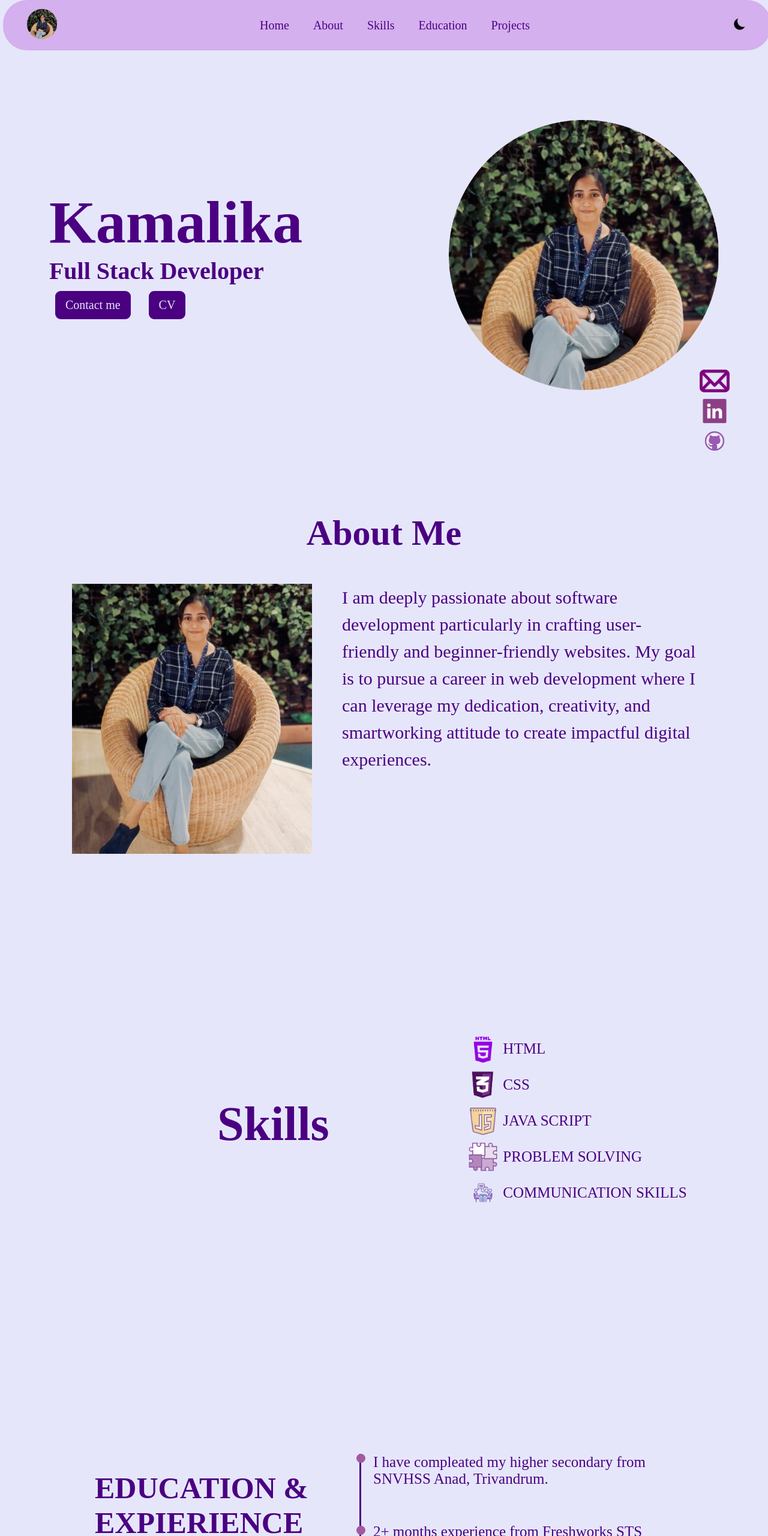
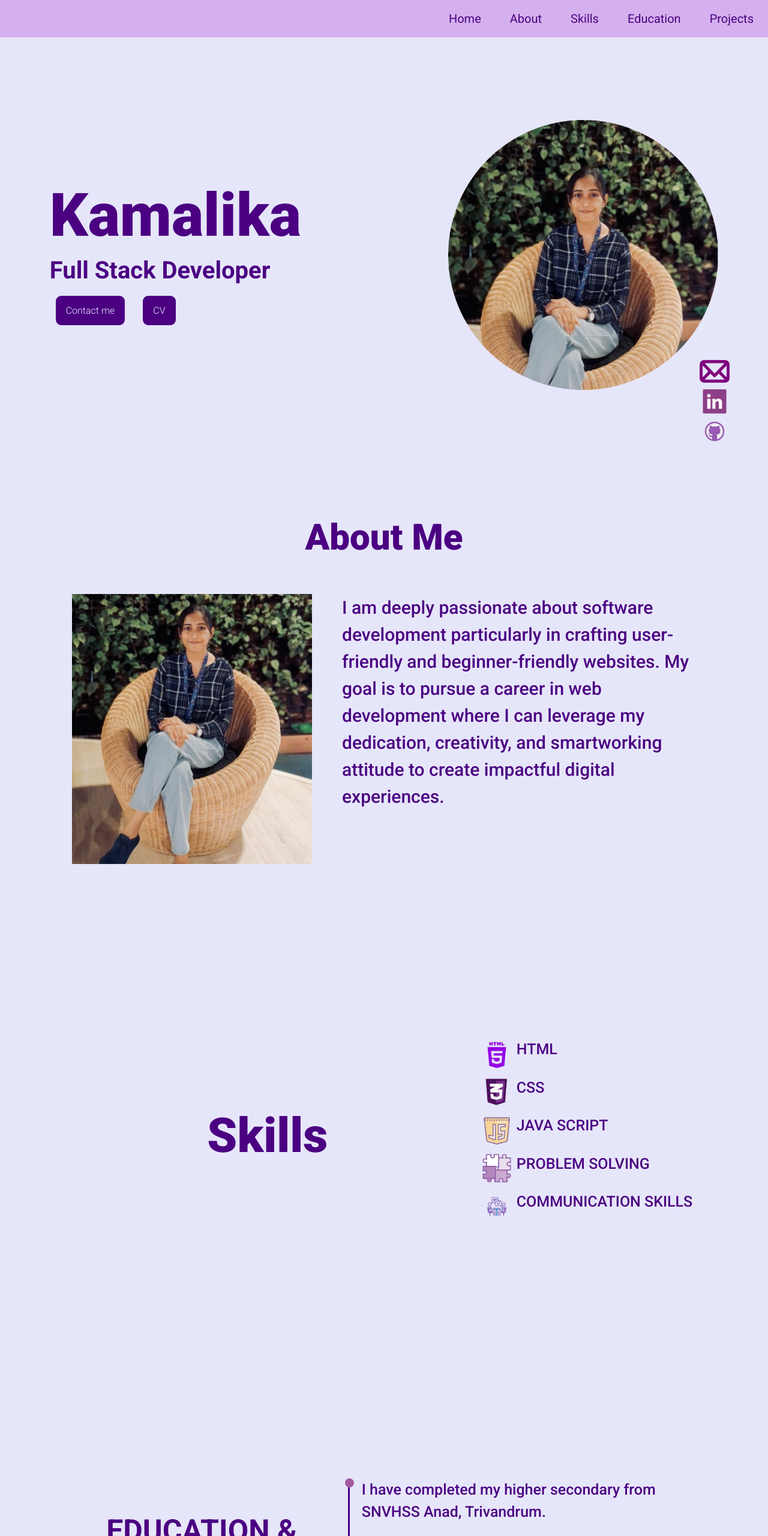
Before and after one commit to kamali-ka/portfolio-v2, a plain HTML site: page index.html in a window 1280 px wide. Shown: the top 2560 px of the page at 60% size. Drawn offline with nearby package versions, Linux system fonts and the light colour scheme.

Commit message:
modiefied page

```diff
--- a/index.html
+++ b/index.html
@@ -7,36 +7,61 @@
     <title>Kamalika | Portfolio</title>
     <link rel="stylesheet" href="./assets/styles/styles.css">
     <link rel="icon" href="./assets/images/img_round.jpg">
+    <link href="https://cdn.jsdelivr.net/npm/bootstrap@5.3.3/dist/css/bootstrap.min.css" rel="stylesheet" integrity="sha384-QWTKZyjpPEjISv5WaRU9OFeRpok6YctnYmDr5pNlyT2bRjXh0JMhjY6hW+ALEwIH" crossorigin="anonymous">
+    <script src="https://cdn.jsdelivr.net/npm/bootstrap@5.3.3/dist/js/bootstrap.bundle.min.js" integrity="sha384-YvpcrYf0tY3lHB60NNkmXc5s9fDVZLESaAA55NDzOxhy9GkcIdslK1eN7N6jIeHz" crossorigin="anonymous"></script>
     <link rel="stylesheet" href="styles.css">
+
+    <link rel="preconnect" href="https://fonts.googleapis.com">
+<link rel="preconnect" href="https://fonts.gstatic.com" crossorigin>
+<link href="https://fonts.googleapis.com/css2?family=Roboto:ital,wght@0,100;0,300;0,400;0,500;0,700;0,900;1,100;1,300;1,400;1,500;1,700;1,900&display=swap" rel="stylesheet">
+<link
+href="https://unpkg.com/boxicons@2.1.4/css/boxicons.min.css"
+rel="stylesheet"
+/>
 </head>
 
 <body>
     <div id="social-nav">
         <ul class="social-nav-items">
-            <li><a href="http://mailto:kamalika.azhakar2328@gmail.com"><img src="./assets/images/ic_email.png" alt="e-mail"></a></li>
-            <li><a href="http://www.linkedin.com/in/kamalika-azhakar-9764b631b"><img src="./assets/images/ic_linkedin.png" alt="linkedin"></a></li>
-            <li><a href="https://github.com/kamali-ka"><img src="./assets/images/ic_github.png" alt="github"></a></li>
+            <li><a href="mailto:kamalika.azhakar2328@gmail.com" target="_blank"><img src="./assets/images/ic_email.png" alt="e-mail"></a></li>
+            <li><a href="https://www.linkedin.com/in/kamalika-azhakar-9764b631b" target="_blank"><img src="./assets/images/ic_linkedin.png" alt="linkedin"></a></li>
+            <li><a href="https://github.com/kamali-ka" target="_blank"><img src="./assets/images/ic_github.png" alt="github"></a></li>
 
         </ul>
 
     </div>
-    <header class="header">
-        <div class="profile_img">
-            <img src="./assets/images/img_round.jpg" alt="kamalika_img">
+
+    <nav class="navbar navbar-expand-md bg fixed-top">
+        <button
+          class="navbar-toggler "
+          type="button"
+          aria-label="nav-bar-open-close"
+          data-bs-toggle="collapse"
+          data-bs-target="#btn"
+        >
+          <i class="bx bx-menu bx-md"></i>
+        </button>
+        <div class="collapse navbar-collapse" id="btn">
+          <ul class="navbar-nav ms-auto text-center">
+            <li class="nav-item">
+              <a href="#home" class="nav-link mx-3  fs-5 ">Home</a>
+            </li>
+            <li class="nav-item">
+              <a href="#about_me" class="nav-link mx-3  fs-5">About</a>
+            </li>
+            <li class="nav-item">
+              <a href="#skills" class="nav-link mx-3  fs-5">Skills</a>
+            </li>
+            <li class="nav-item">
+            <a href="#education" class="nav-link mx-3  fs-5">Education</a>
+            </li>
+            <li class="nav-item">
+              <a href="#projects" class="nav-link mx-3  fs-5">Projects</a>
+            </li>
+
+
         </div>
-        <nav class="nav_bar">
-            <ul class="nav_items">
-                <li><a href="#home">Home</a></li>
-                <li><a href="#about_me">About</a></li>
-                <li><a href="#skills">Skills</a></li>
-                <li><a href="#education">Education</a></li>
-                <li><a href="#projects">Projects</a></li>
-            </ul>
-        </nav>
-        <div class="toggle_img">
-            <img src="./assets/images/ic_theme.png" alt="theme_toggle">
-        </div>
-    </header>
+      </nav>
     <section id="home">
         <div class="outer-div-home">
             <div class="content-div-home">
@@ -85,19 +110,19 @@
             <div class="content-div-skills">
                 <ul class="skills">
                     <li>
-                        <img src="./assets/images/ic_html.png" alt="HTML">
+                        <img src="./assets/images/ic_html.png" alt="html icon">
                         <p>HTML</p>
                     </li>
-                    <li><img src="./assets/images/ic_css.png" alt="CSS">
+                    <li><img src="./assets/images/ic_css.png" alt="css icon">
                         <p>CSS</p>
                     </li>
-                    <li><img src="./assets/images/ic_javascript.png" alt="JS">
+                    <li><img src="./assets/images/ic_javascript.png" alt="javascript icon">
                         <p>JAVA SCRIPT</p>
                     </li>
-                    <li><img src="./assets/images/ic_problem_solving.webp" alt="Problem Solving">
+                    <li><img src="./assets/images/ic_problem_solving.webp" alt="Problem Solving icon">
                         <p>PROBLEM SOLVING</p>
                     </li>
-                    <li><img src="./assets/images/ic_communication.png" alt="Communication skills">
+                    <li><img src="./assets/images/ic_communication.png" alt="Communication skills icon">
                         <p>COMMUNICATION SKILLS</p>
                     </li>
 
@@ -108,7 +133,7 @@
     <section id="education">
         <div class="outer-div-education">
             <div class="side-heading-education">
-                <h2>EDUCATION & <br>EXPIERIENCE</h2>
+                <h2>EDUCATION & <br>EXPERIENCE</h2>
             </div>
             <div class="content-div-education">
                 <div class="line-div">
@@ -118,10 +143,10 @@
                 </div>
                 <div class="education">
                     <div class="school">
-                        <p>I have compleated my higher secondary from SNVHSS Anad, Trivandrum.</p>
+                        <p>I have completed my higher secondary from SNVHSS Anad, Trivandrum.</p>
                     </div>
                     <div class="Academy">
-                        <p> 2+ months experience from Freshworks STS Software Academy. </p>
+                        <p> 2+ months experience from Freshworks Software Academy. </p>
                     </div>
                 </div>
             </div>
@@ -135,18 +160,17 @@
             </div>
             <div class="projects">
                 <div class="pro-1 pro-card">
-                    <img src="./assets/images/img_html_project_one.jpeg" alt="html ptoject">
-                    <span><a href="" target="_blank">HTML</a></span>
+
+                    <a href="https://kamali-ka.github.io/html_new/" target="_blank"><img src="./assets/images/img_html_project_one.jpeg" alt="html ptoject"></a>
                 </div>
                 <div class="pro-2 pro-card">
-                    <img src="./assets/images/img_css_project _two.jpeg" alt="css pro-1">
-                    <span><a href="http://">CSS-1</a></span>
+                    <a href="https://kamali-ka.github.io/css_practice_1/" target="_blank"><img src="./assets/images/img_css_project _two.jpeg" alt="css pro-1"></a>
                 </div>
-                <div class="pro-3 pro-card"><img src="./assets/images/img_css_project_three.jpeg" alt="css pro-2">
-                    <span><a href="http://">CSS-2</a></span>
+                <div class="pro-3 pro-card">
+                    <a href="https://kamali-ka.github.io/css_practice/" target="_blank"><img src="./assets/images/img_css_project_three.jpeg" alt="css pro-2"></a>
                 </div>
-                <div class="pro-4 pro-card"><img src="./assets/images/img_css_projects_four.jpeg" alt="css pro-3">
-                    <span><a href="http://">CSS-3</a></span>
+                <div class="pro-4 pro-card">
+                    <a href="https://kamali-ka.github.io/indian_culture/" target="_blank"><img src="./assets/images/img_css_projects_four.jpeg" alt="css pro-3"></a>
                 </div>
 
             </div>
--- a/styles.css
+++ b/styles.css
@@ -19,6 +19,7 @@ body {
   position: fixed;
   bottom: 5%;
   right: 5%;
+
 }
 .social-nav-items li {
   width: 50px;
@@ -27,6 +28,12 @@ body {
 .social-nav-items li a img {
   width: 100%;
   height: 100%;
+}
+nav i{
+  color: #4b0082;
+}
+nav button{
+  background-color: #4b0082;
 }
 
 .header {
@@ -45,27 +52,32 @@ body {
   justify-content: space-between;
   align-items: center;
 }
-a {
-  color: #4b0082;
-  font-size: 20px;
+nav {
+  background:#d4b0ee;
+
+
 }
-nav a:hover {
-  color: #a359a0;
+
+nav {
+  border-bottom: 1px #e6e6fa;
+}
+
+nav a {
+  font-family: "Roboto", sans-serif;
+  font-weight: bolder;
+  color: #4b0082 !important;
+}
+
+nav .nav-item a:hover {
   text-decoration: underline;
+  color:  rgb(185, 34, 185) !important;
 }
-.toggle_img > img {
-  width: 24px;
-  height: 24px;
-}
+
 header > div > img {
   width: 50px;
   height: 50px;
 }
-.nav_items {
-  display: flex;
-  flex-direction: row;
-  gap: 40px;
-}
+
 .img-div > img {
   width: 450px;
   height: 450px;
@@ -84,14 +96,25 @@ header > div > img {
   align-items: center;
   justify-content: center;
   scroll-margin: 350px;
+  margin-bottom: 10px;
+}
+
+#home a{
+  text-decoration: none;
 }
 .name-div > h1 {
   color: #4b0082;
   font-size: 100px;
+  font-family: "Roboto", sans-serif;
+  font-weight: 900;
+  font-style: normal;
 }
 .title-div > h2 {
   font-size: 40px;
   color: #4b0082;
+  font-family: "Roboto", sans-serif;
+  font-weight: 700;
+  font-style: normal;
 }
 .btn-grp {
   display: flex;
@@ -107,14 +130,18 @@ header > div > img {
 }
 .btn-grp a{
   color: #e6e6fa;
+  font-family: "Roboto", sans-serif;
+  font-weight: 300;
+  font-style: normal;
 }
+
 
 #about_me {
   height: 100%;
   display: flex;
   justify-content: center;
   align-items: center;
-  scroll-margin: 250px;
+  scroll-margin: 200px;
 }
 
 .outer-div-about {
@@ -126,6 +153,11 @@ header > div > img {
 .side-heading > h2 {
   display: flex;
   justify-content: center;
+  font-size: 60px;
+  font-family: "Roboto", sans-serif;
+  font-weight: 800;
+  font-style: normal;
+  color: #4b0082;
 }
 
 .content-div-about {
@@ -155,11 +187,11 @@ header > div > img {
   font-size: 30px;
   line-height: 1.5;
   color: #4b0082;
+  font-family: "Roboto", sans-serif;
+  font-weight: 500;
+  font-style: normal;
 }
-.side-heading > h2 {
-  font-size: 60px;
-  color: #4b0082;
-}
+
 .skills img {
   width: 50px;
   height: 50px;
@@ -179,25 +211,33 @@ header > div > img {
 .side-heading-skills h2 {
   font-size: 80px;
   color: #4b0082;
+  font-family: "Roboto", sans-serif;
+  font-weight: 750;
+  font-style: normal;
+
 }
 #skills {
   scroll-margin: 200px;
-  margin-top: 100px;
+  margin-top: 90px;
 
 }
 .skills p {
   font-size: 25px;
   color: #4b0082;
+  font-family: "Roboto", sans-serif;
+  font-weight: 500;
+  font-style: normal;
 }
 .skills li {
   display: flex;
   gap: 8px;
   padding-bottom: 10px;
   align-items: center;
+
 }
 #education {
   scroll-margin: 250px;
-  margin-bottom: 250px;
+  margin-bottom: 200px;
   margin-top: 200px;
 }
 .education {
@@ -252,10 +292,16 @@ header > div > img {
 .side-heading-education h2 {
   font-size: 50px;
   color: #4b0082;
+  font-family: "Roboto", sans-serif;
+  font-weight: 700;
+  font-style: normal;
 }
 .education > div > p {
   font-size: 25px;
   color: #4b0082;
+  font-family: "Roboto", sans-serif;
+  font-weight: 500;
+  font-style: normal;
 }
 .outer-div-projects {
   display: flex;
@@ -264,6 +310,9 @@ header > div > img {
 .side-heading-projects h2 {
   font-size: 50px;
   color: #4b0082;
+  font-family: "Roboto", sans-serif;
+  font-weight: 700;
+  font-style: normal;
 }
 
 #projects {
@@ -331,4 +380,39 @@ header > div > img {
   .name-div > h1 {
     font-size: 55px;
   }
+  .img-div>img{
+    width:350px;
+    height: 350px;
+  }
+  .img-div-about img{
+    width: 350px;
+    height: 380px;
+
+  }
+  .content-div-about > .para-div > p {
+    font-size:25px;
+  }
+  .education{
+    display: flex;
+    padding-left: 15px;
+  }
+   .school p{
+    font-size: 25px;
+    display: flex;
+    flex-wrap: wrap;
+  }
+  .Academy p{
+    font-size: 25px;
+    display: flex;
+    flex-wrap: wrap;
+  }
+  .projects{
+    display: flex;
+    flex-wrap: wrap;
+
+  }
+  .pro-card{
+    display: flex;
+    flex-wrap: wrap;
+  }
 }
```
